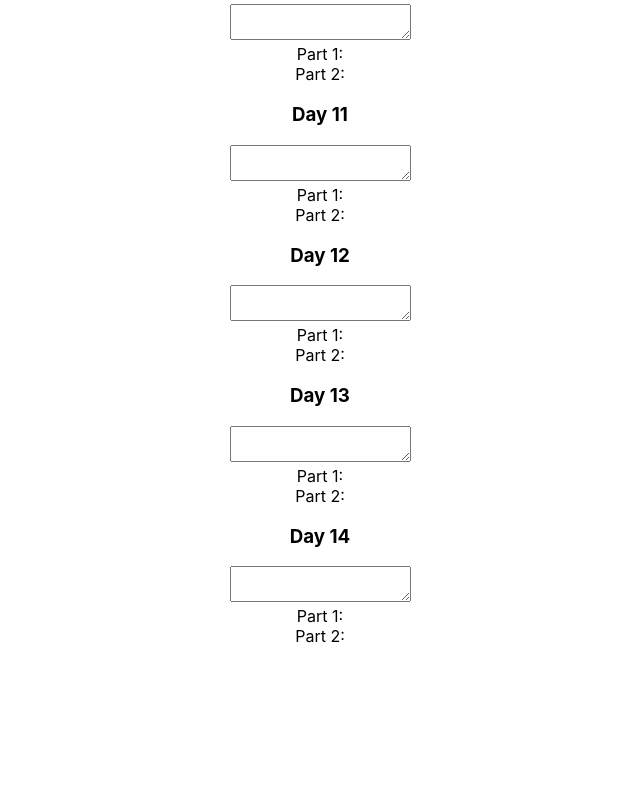
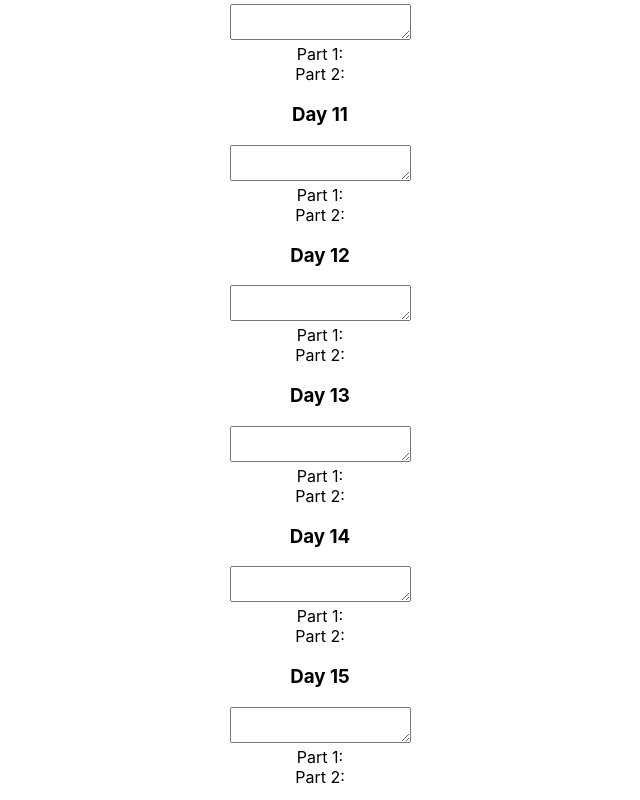
Before and after one commit to xbrukner/aoc21, a React (Create React App) app: page / in a window 1280 px wide. Shown: the part 1370-2170 px from the top of the page, without its empty margins (320-960 px from the left). Before the commit the page ends 2029 px from the top, so only its background shows below. Built offline with nearby package versions, Linux system fonts and the light colour scheme.

Commit message:
Add day 15.

```diff
--- a/src/App.tsx
+++ b/src/App.tsx
@@ -14,6 +14,7 @@ import { Task11 } from './tasks/11';
 import { Task12 } from './tasks/12';
 import { Task13 } from './tasks/13';
 import { Task14 } from './tasks/14';
+import { Task15 } from './tasks/15';
 
 function App() {
   return (
@@ -33,6 +34,7 @@ function App() {
       <Task12 />
       <Task13 />
       <Task14 />
+      <Task15 />
     </div>
   );
 }
--- /dev/null
+++ b/src/days/15.ts
@@ -0,0 +1,105 @@
+import { range } from "./05";
+
+type Coord = [number, number];
+type StrCoord = string;
+type EnterCost = [Coord, number];
+type ArrayInput = Array<EnterCost>;
+type MappedInput = Map<StrCoord, number>;
+type Visited = Set<StrCoord>;
+type Limits = [number, number];
+
+
+export function parse(input: string): ArrayInput {
+    const lines = input.split('\n');
+    const maxX = lines[0].length;
+    return range(0, lines.length).flatMap((y) =>
+      range(0, maxX).map((x) => {
+          const enterCost: Coord = [x, y];
+          return [enterCost, parseInt(lines[y][x], 10)];
+      }
+    ));
+}
+
+function arrayToMappedInput(array: ArrayInput): MappedInput {
+    return array.reduce(
+      (map, [coord, cost]) => map.set(coordToStr(coord), cost),
+      new Map<StrCoord, number>()
+    );
+}
+
+function coordToStr(coord: Coord): StrCoord {
+    return `${coord[0]},${coord[1]}`;
+}
+
+function strToCoord(str: StrCoord): Coord {
+    return str.split(',').map(v => parseInt(v, 10)) as Coord;
+}
+
+function getLimits(input: ArrayInput): Limits {
+    return [
+        input.map(([[x, _]]) => x).reduce((a, b) => Math.max(a, b)),
+        input.map(([[_, y]]) => y).reduce((a, b) => Math.max(a, b)),
+    ];
+}
+
+function getNeighbours(limits: Limits, [x, y]: Coord): Array<Coord> {
+    const options: Array<Coord> = [ [x - 1, y], [x + 1, y], [x, y - 1], [x, y + 1] ];
+    return options.filter(([x, y]) => x >= 0 && x <= limits[0] && y >= 0 && y <= limits[1]);
+}
+
+interface StaticDijkstraState {
+    input: MappedInput,
+    to: StrCoord,
+    limits: Limits,
+}
+
+function dijkstra(current: EnterCost, options: MappedInput, visited: Visited, state: StaticDijkstraState): number {
+    while (coordToStr(current[0]) !== state.to) {
+        let [coord, cost] = current;
+        visited.add(coordToStr(coord));
+
+        getNeighbours(state.limits, coord)
+          .map(coordToStr)
+          .filter((strCoord) => !visited.has(strCoord))
+          .map<[StrCoord, number]>((strCoord) => [strCoord, state.input.get(strCoord) || 0])
+          .forEach(([strCoord, entryCost]) => {
+            if (cost + entryCost < (options.get(strCoord) || Infinity))
+                options.set(strCoord, cost + entryCost);
+          });
+
+        const next = [...options.entries()].reduce((a, b) => a[1] < b[1] ? a : b);
+        options.delete(next[0]);
+
+        current = [strToCoord(next[0]), next[1]];
+    }
+    return current[1];
+}
+
+function findLowest(input: ArrayInput, from: Coord, to: Coord): number {
+    return dijkstra([from, 0], arrayToMappedInput([]), new Set<StrCoord>(), {
+      input: arrayToMappedInput(input),
+      to: coordToStr(to),
+      limits: getLimits(input),
+    });
+}
+
+function enlarge(input: ArrayInput): ArrayInput {
+    const [maxX, maxY] = getLimits(input).map(l => l + 1);
+    const diffs = range(0, 5).flatMap(x => range(0, 5).map(y => [x, y]));
+
+    return diffs.flatMap(([diffX, diffY]) =>
+      input.map<EnterCost>(([[x, y], cost]) => [
+        [x + diffX * maxX, y + diffY * maxY],
+        ((cost + diffX + diffY - 1) % 9) + 1,
+      ])
+    );
+}
+
+export function firstHalf(input: ArrayInput): number {
+    return findLowest(input, [0, 0], getLimits(input));
+}
+
+export function secondHalf(input: ArrayInput): number {
+    const larger = enlarge(input);
+    return findLowest(larger, [0, 0], getLimits(larger));
+}
--- /dev/null
+++ b/src/tasks/15.tsx
@@ -0,0 +1,11 @@
+import * as day15 from '../days/15';
+import { Task } from './task';
+
+export function Task15(): JSX.Element {
+    return (<Task
+        day={15}
+        parser={day15.parse}
+        firstHalf={day15.firstHalf}
+        secondHalf={day15.secondHalf}
+        />)
+}
```
